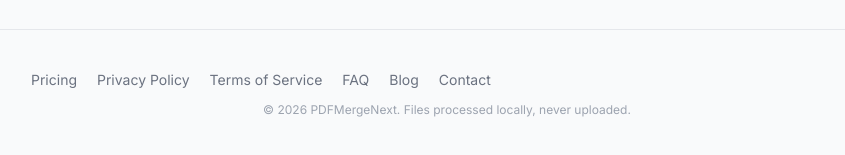
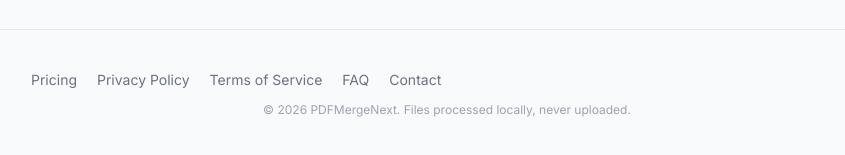
Before and after one commit to 863683348/pdf-merge-next, a Next.js app: page / in a window 1280 px wide. Shown: the part 3928-4083 px from the top of the page, without its empty margins (193-1038 px from the left). Built offline with nearby package versions, Linux system fonts and the light colour scheme; no server answers.

Commit message:
fix(nav): remove blog from footer (already in top bar)

```diff
--- a/src/components/organisms/Footer.tsx
+++ b/src/components/organisms/Footer.tsx
@@ -8,7 +8,6 @@ const links = [
   { key: 'privacy', href: '/privacy' },
   { key: 'terms', href: '/terms' },
   { key: 'faq', href: '/#faq' }, // FAQ 在首页
-  { key: 'blog', href: '/blog' },
   { key: 'contact', href: '/contact' },
 ] as const;
 
```
